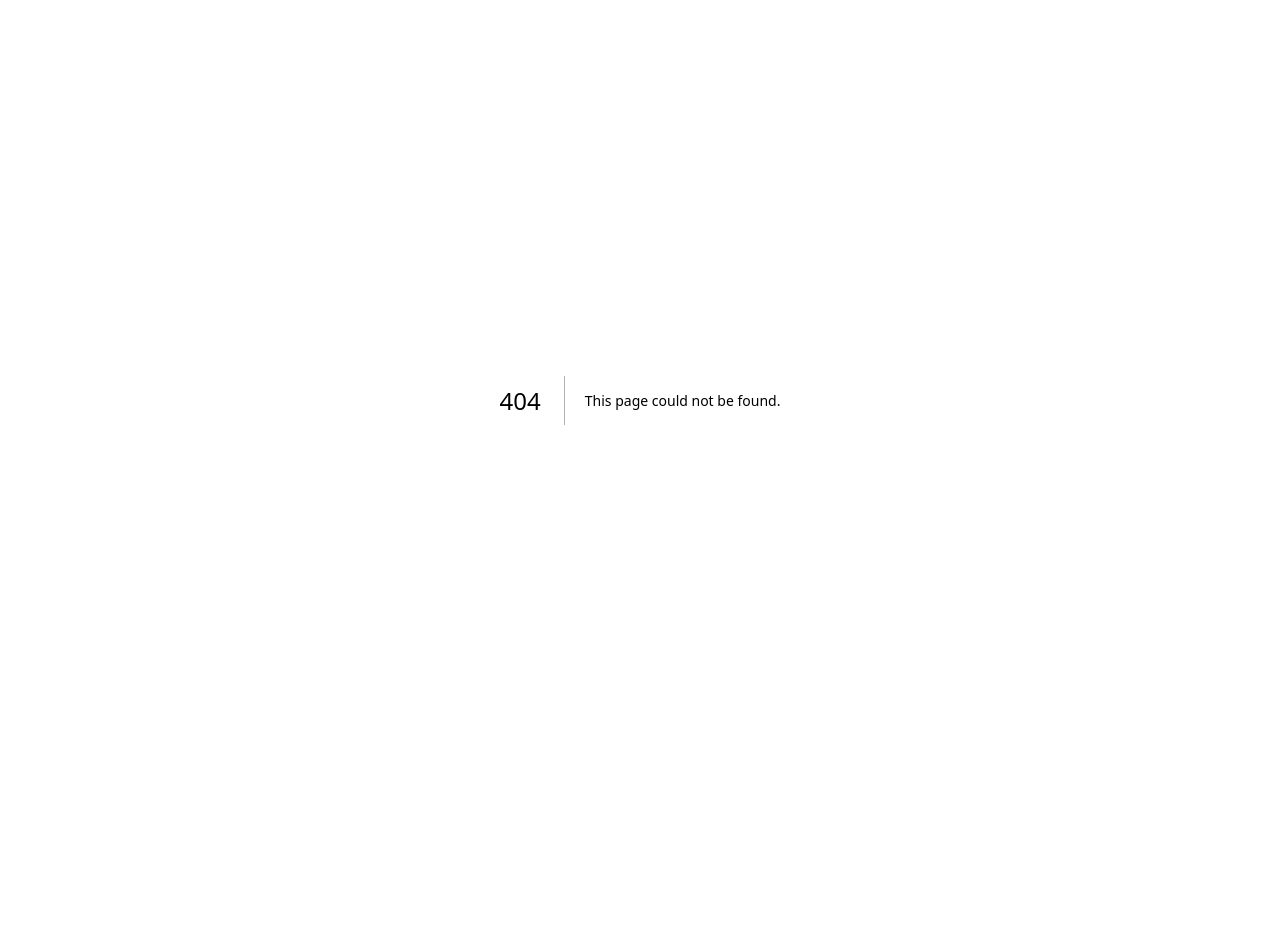
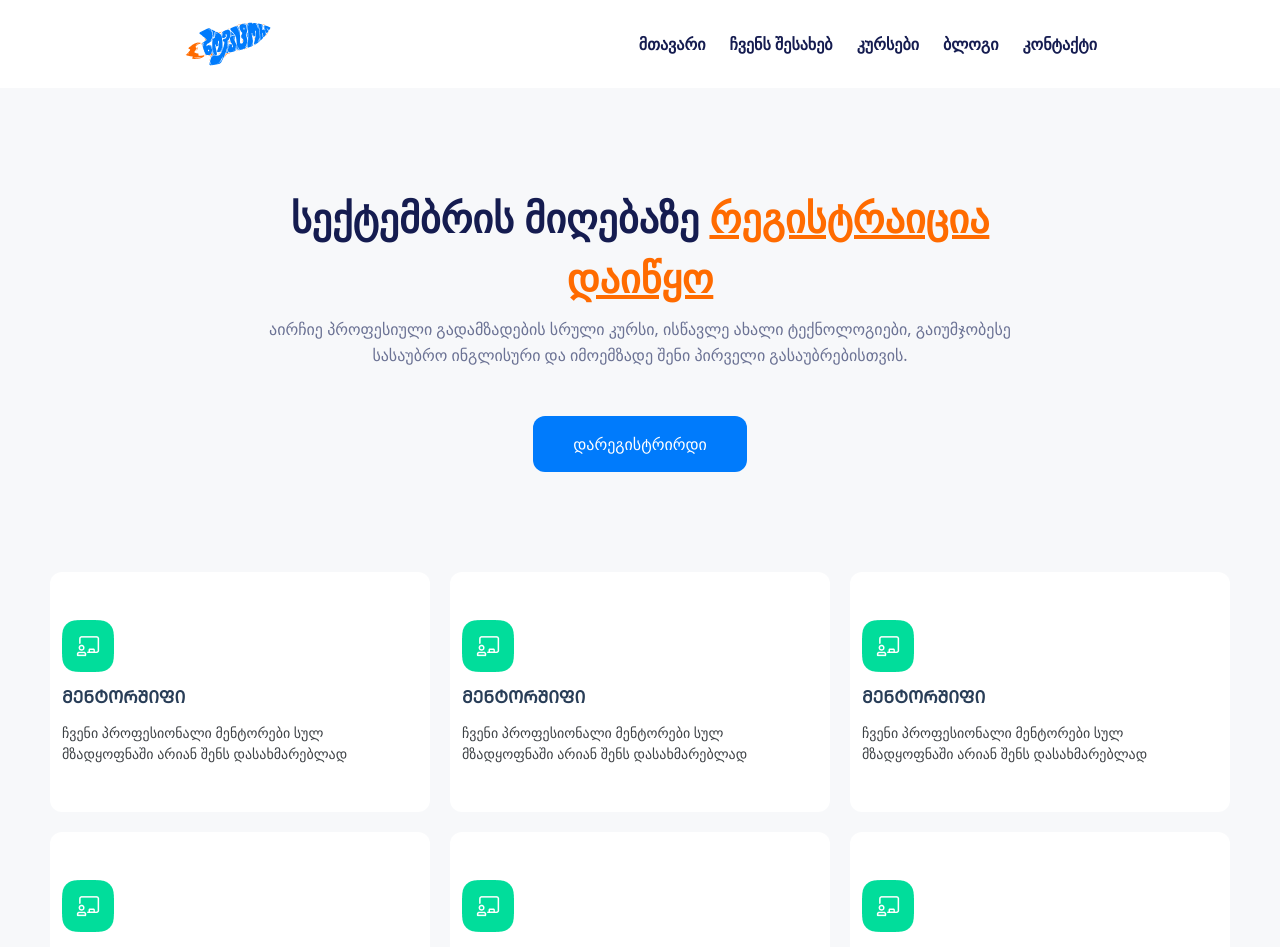
Before and after one commit to sabababluani/tailwind-landing, a Next.js app: page /novatori in a window 1280 px wide. Before the commit this address had no page. Shown: the top 947 px of the page. Before the commit the page ends 800 px from the top, so only its background shows below. Built offline with nearby package versions, Linux system fonts and the light colour scheme.

Commit message:
added half novatori landing

```diff
--- /dev/null
+++ b/app/novatori/components/NovatoriCard.tsx
@@ -0,0 +1,18 @@
+import Image from "next/image";
+
+const NovatoriCard = (props: {
+  image: string;
+  title: string;
+
+  description: string;
+}) => {
+  return (
+    <div className="flex flex-col items-start gap-[12px] px-[12px] py-[48px] rounded-[12px] bg-white max-w-[380px] w-full">
+      <Image src={props.image} alt={props.title} width={52} height={52} />
+      <h2 className="text-[#283D57] text-[17px] font-[700]">{props.title}</h2>
+      <p className="text-[#3D4145] text-[14px]">{props.description}</p>
+    </div>
+  );
+};
+
+export default NovatoriCard;
--- /dev/null
+++ b/app/novatori/components/NovatoriHeader.tsx
@@ -0,0 +1,18 @@
+import Image from "next/image";
+
+const NovatoriHeader = () => {
+  return (
+    <div className="flex justify-around items-center w-full py-5 bg-white">
+      <Image src={"/novatori.png"} alt="novatori" width={90} height={48} />
+      <nav className="flex items-center gap-6">
+        <span className="text-[#151C50] font-[600]">მთავარი</span>
+        <span className="text-[#151C50] font-[600]">ჩვენს შესახებ</span>
+        <span className="text-[#151C50] font-[600]">კურსები</span>
+        <span className="text-[#151C50] font-[600]">ბლოგი</span>
+        <span className="text-[#151C50] font-[600]">კონტაქტი</span>
+      </nav>
+    </div>
+  );
+};
+
+export default NovatoriHeader;
--- /dev/null
+++ b/app/novatori/components/NovatoriMainSection.tsx
@@ -0,0 +1,22 @@
+const NovatoriMainSection = () => {
+  return (
+    <div className="flex flex-col items-center justify-center max-w-[780px] gap-12 py-[100px]">
+      <div className="flex flex-col items-center justify-center gap-2">
+        <h1 className="text-[#151C50] text-[40px] font-[900] text-center">
+          სექტემბრის მიღებაზე{" "}
+          <span className="text-[#ff6b00] underline uppercase">
+            რეგისტრაიცია დაიწყო
+          </span>
+        </h1>
+        <span className="text-[#6B7294] font-[500] leading-[26px] text-center">
+          აირჩიე პროფესიული გადამზადების სრული კურსი, ისწავლე ახალი
+          ტექნოლოგიები, გაიუმჯობესე სასაუბრო ინგლისური და იმოემზადე შენი პირველი
+          გასაუბრებისთვის.
+        </span>
+      </div>
+      <button className="bg-[#007BFC] px-[40px] py-[16px] rounded-[12px] text-white cursor-pointer">დარეგისტრირდი</button>
+    </div>
+  );
+};
+
+export default NovatoriMainSection;
--- /dev/null
+++ b/app/novatori/page.tsx
@@ -0,0 +1,62 @@
+import NovatoriCard from "./components/NovatoriCard";
+import NovatoriHeader from "./components/NovatoriHeader";
+import NovatoriMainSection from "./components/NovatoriMainSection";
+
+const Novatori = () => {
+  return (
+    <div className="w-full flex flex-col items-center justify-around bg-[#F7F8FA]">
+      <div className="w-full">
+        <NovatoriHeader />
+      </div>
+      <div className="w-full max-w-[1180px] flex flex-col items-center">
+        <NovatoriMainSection />
+        <div className="flex flex-wrap gap-[20px]">
+          <NovatoriCard
+            image={"/icon.png"}
+            title={"ᲛᲔᲜᲢᲝᲠᲨᲘᲤᲘ"}
+            description={
+              "ჩვენი პროფესიონალი მენტორები სულ მზადყოფნაში არიან შენს დასახმარებლად"
+            }
+          />
+          <NovatoriCard
+            image={"/icon.png"}
+            title={"ᲛᲔᲜᲢᲝᲠᲨᲘᲤᲘ"}
+            description={
+              "ჩვენი პროფესიონალი მენტორები სულ მზადყოფნაში არიან შენს დასახმარებლად"
+            }
+          />
+          <NovatoriCard
+            image={"/icon.png"}
+            title={"ᲛᲔᲜᲢᲝᲠᲨᲘᲤᲘ"}
+            description={
+              "ჩვენი პროფესიონალი მენტორები სულ მზადყოფნაში არიან შენს დასახმარებლად"
+            }
+          />
+          <NovatoriCard
+            image={"/icon.png"}
+            title={"ᲛᲔᲜᲢᲝᲠᲨᲘᲤᲘ"}
+            description={
+              "ჩვენი პროფესიონალი მენტორები სულ მზადყოფნაში არიან შენს დასახმარებლად"
+            }
+          />
+          <NovatoriCard
+            image={"/icon.png"}
+            title={"ᲛᲔᲜᲢᲝᲠᲨᲘᲤᲘ"}
+            description={
+              "ჩვენი პროფესიონალი მენტორები სულ მზადყოფნაში არიან შენს დასახმარებლად"
+            }
+          />
+          <NovatoriCard
+            image={"/icon.png"}
+            title={"ᲛᲔᲜᲢᲝᲠᲨᲘᲤᲘ"}
+            description={
+              "ჩვენი პროფესიონალი მენტორები სულ მზადყოფნაში არიან შენს დასახმარებლად"
+            }
+          />
+        </div>
+      </div>
+    </div>
+  );
+};
+
+export default Novatori;
```
Also changed, not shown: public/icon.png (added), public/novatori.png (added).
